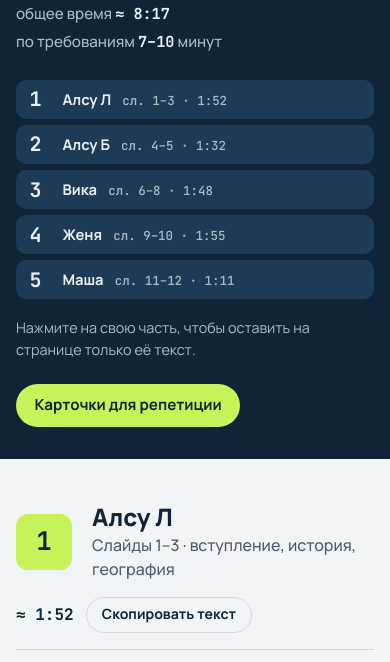
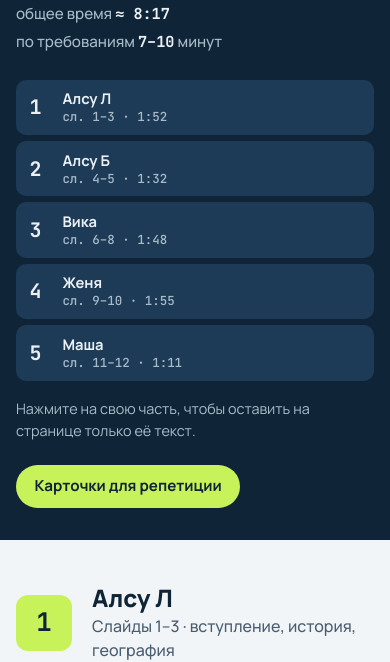
Before and after one commit to lashatop11-rgb/cofix-zashchita, a plain HTML site: page index.html in a window 390 px wide. Shown: the part 188-850 px from the top of the page. Drawn offline with Linux system fonts and the light colour scheme.

Commit message:
Keep speaker rows the same height on phones
Co-Authored-By: Claude Opus 5.5 <noreply@anthropic.com>

```diff
--- a/index.html
+++ b/index.html
@@ -105,7 +105,7 @@ mark{color:inherit;padding:0 .08em;-webkit-box-decoration-break:clone;box-decora
   .relay{flex-direction:column}
   .seg{flex-grow:1 !important;align-items:center;gap:.75rem;padding:.6rem .85rem}
   .seg-num{flex:none;width:1.3rem;font-size:1.25rem}
-  .seg-body{flex-direction:row;flex-wrap:wrap;align-items:baseline;gap:.1rem .7rem}
+  .seg-body{gap:.1rem}
 }
 
 /* Вопросы */
```
